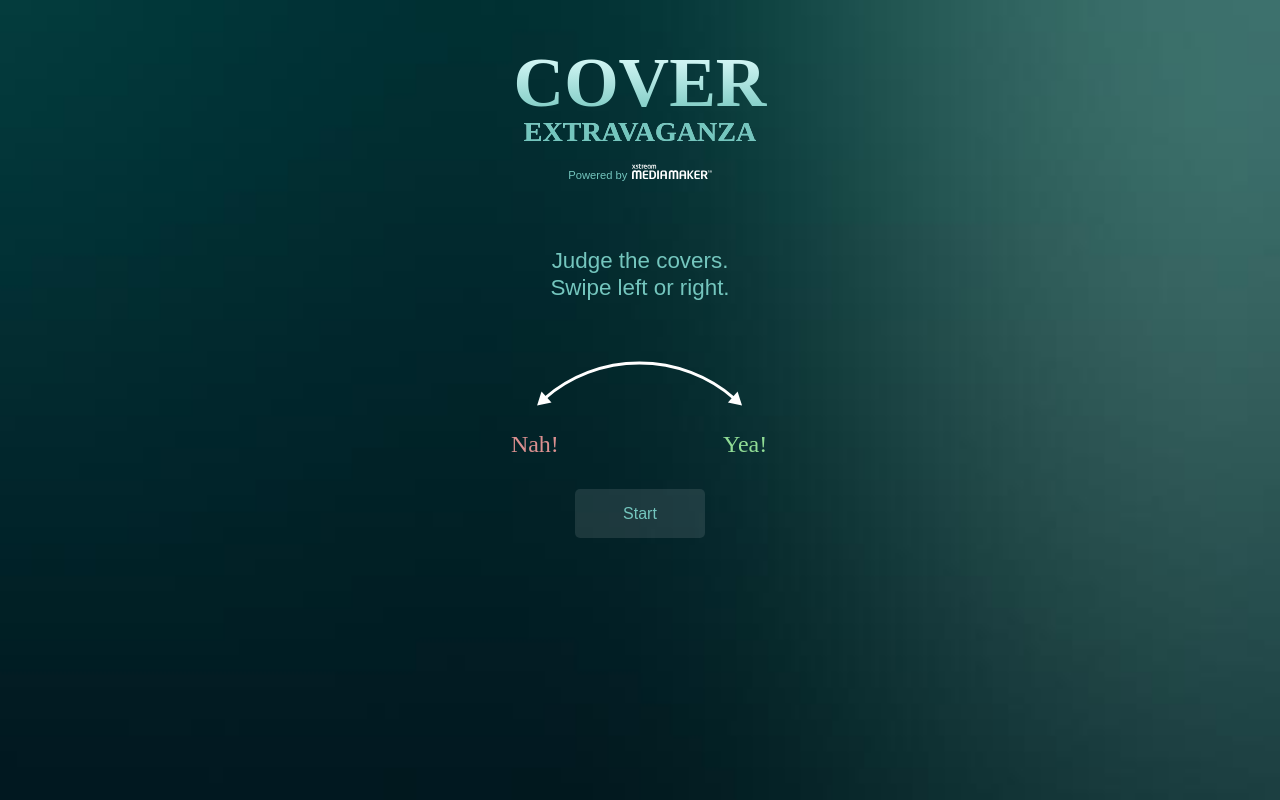
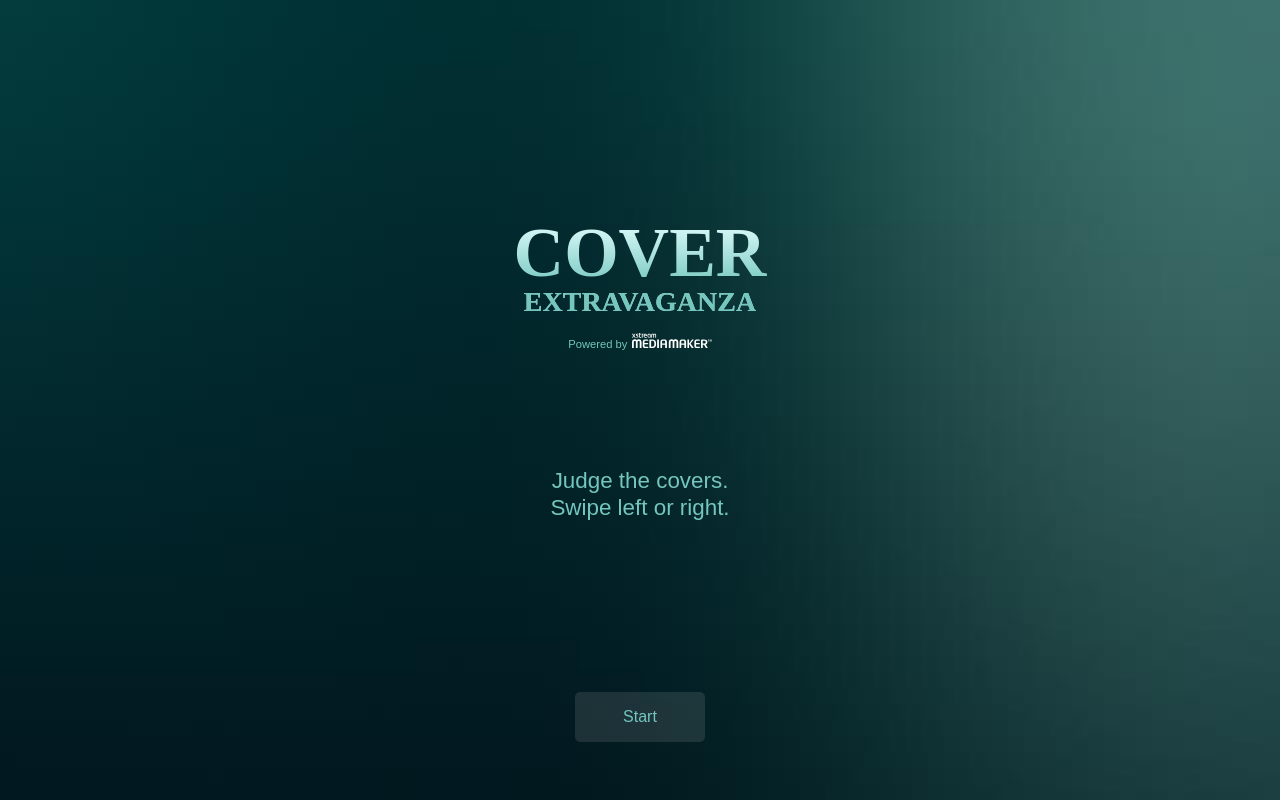
Before and after one commit to lukaszczernal/cover-contest, a web app: file index.html in a window 1280 px wide. Run offline with its HTML, style and script files only (its server is not run), Linux system fonts and the light colour scheme.

Commit message:
Flexible home page

```diff
--- a/index.html
+++ b/index.html
@@ -46,11 +46,9 @@
       </ul>
     </nav> -->
 
-    <main>
-      <div id="home" class="state"></div>
-      <div id="summary" class="state"></div>
-      <div id="deck" class="state"></div>
-    </main>
+    <div id="home" class="state"></div>
+    <div id="summary" class="state"></div>
+    <div id="deck" class="state"></div>
 
     <script type="text/javascript" src="scripts/bower.js"></script>
     <script type="text/javascript" src="templates/templates.js"></script>
--- a/styles/main.css
+++ b/styles/main.css
@@ -1,12 +1,19 @@
+html,
+body {
+  width: 100%;
+  height: 100%;
+  margin: 0;
+  padding: 0;
+  -webkit-box-sizing: border-box;
+  -moz-box-sizing: border-box;
+  box-sizing: border-box;
+}
 html {
-  height: 100%;
   overflow: hidden;
   font-size: 100%;
   background-color: #000;
 }
 body {
-  margin: 0px;
-  height: 100%;
   overflow: auto;
   background: url("../images/bg.jpg");
   -webkit-background-size: cover;
@@ -14,6 +21,13 @@ body {
   background-size: cover;
   color: #74c6be;
   font-family: 'AvenirNext-Regular', 'helvetica light', 'arial', 'sans';
+}
+.state {
+  position: absolute;
+  top: 0;
+  bottom: 0;
+  left: 0;
+  right: 0;
 }
 .swiper-queue {
   position: absolute;
@@ -171,10 +185,76 @@ body {
   right: 5px;
 }
 .home {
-  padding-top: 3rem;
   text-align: center;
+  width: 100%;
+  height: 100%;
+  display: -webkit-box;
+  display: -moz-box;
+  display: -webkit-flex;
+  display: -ms-flexbox;
+  display: box;
+  display: flex;
+  -webkit-box-orient: vertical;
+  -moz-box-orient: vertical;
+  -o-box-orient: vertical;
+  -webkit-flex-direction: column;
+  -ms-flex-direction: column;
+  flex-direction: column;
 }
 .home-title {
+  padding-top: 17%;
+  -webkit-box-flex: 3;
+  -moz-box-flex: 3;
+  -o-box-flex: 3;
+  box-flex: 3;
+  -webkit-flex: 3;
+  -ms-flex: 3;
+  flex: 3;
+}
+.home-instructions {
+  -webkit-box-flex: 2;
+  -moz-box-flex: 2;
+  -o-box-flex: 2;
+  box-flex: 2;
+  -webkit-flex: 2;
+  -ms-flex: 2;
+  flex: 2;
+}
+.home-start {
+  -webkit-box-flex: 2;
+  -moz-box-flex: 2;
+  -o-box-flex: 2;
+  box-flex: 2;
+  -webkit-flex: 2;
+  -ms-flex: 2;
+  flex: 2;
+  display: -webkit-box;
+  display: -moz-box;
+  display: -webkit-flex;
+  display: -ms-flexbox;
+  display: box;
+  display: flex;
+  -webkit-box-align: center;
+  -moz-box-align: center;
+  -o-box-align: center;
+  -ms-flex-align: center;
+  -webkit-align-items: center;
+  align-items: center;
+  -webkit-box-pack: center;
+  -moz-box-pack: center;
+  -o-box-pack: center;
+  -ms-flex-pack: center;
+  -webkit-justify-content: center;
+  justify-content: center;
+}
+.home-titleText {
+  -webkit-box-flex: 1;
+  -moz-box-flex: 1;
+  -o-box-flex: 1;
+  box-flex: 1;
+  -webkit-flex: 1;
+  -ms-flex: 1;
+  flex: 1;
   margin: 0;
   font-family: AvenirNext-Heavy;
   font-size: 4.375rem;
@@ -188,7 +268,7 @@ body {
   -webkit-background-clip: text;
   -webkit-text-fill-color: transparent;
 }
-.home-title.m-subtitle {
+.home-titleText.m-subtitle {
   -webkit-text-stroke-width: 0px;
   -webkit-text-fill-color: initial;
   color: #74c6be;
@@ -196,6 +276,13 @@ body {
   line-height: 1.75rem;
 }
 .home-poweredby {
+  -webkit-box-flex: 1;
+  -moz-box-flex: 1;
+  -o-box-flex: 1;
+  box-flex: 1;
+  -webkit-flex: 1;
+  -ms-flex: 1;
+  flex: 1;
   margin: 1.1rem auto 0 auto;
   max-width: 420px;
   width: 100%;
@@ -208,13 +295,10 @@ body {
   display: inline-block;
   width: 5rem;
 }
-.home-instructions {
+.home-instructionsText {
   display: block;
   font-size: 1.4rem;
   line-height: 1.7rem;
-}
-.home-instructions:first-of-type {
-  padding-top: 4rem;
 }
 .home-swipe {
   margin: 0 auto 2rem auto;
@@ -244,7 +328,6 @@ body {
   -webkit-border-radius: 5px;
   border-radius: 5px;
   cursor: pointer;
-  line-height: 3rem;
 }
 .summary {
   text-align: center;
--- a/templates/templates.js
+++ b/templates/templates.js
@@ -13,7 +13,7 @@ this["CC"]["templates"]["deck"] = Handlebars.template({"compiler":[6,">= 2.0.0-b
     return "<div class=\"swiper\">\n  <div class=\"swiper-queue\">\n  </div>\n  <button id=\"reload\" onclick=\"window.location.reload()\">Reload</button>\n</div>\n";
 },"useData":true});
 this["CC"]["templates"]["home"] = Handlebars.template({"compiler":[6,">= 2.0.0-beta.1"],"main":function(depth0,helpers,partials,data) {
-    return "<section class=\"home\">\n\n  <h1 class=\"home-title\">Cover</h1>\n  <h2 class=\"home-title m-subtitle\">Extravaganza</h2>\n  <div class=\"home-poweredby\">\n    <span class=\"home-poweredbyLabel\">Powered by</span>\n    <img class=\"home-poweredbyLogo\" src=\"images/mmlogo.svg\"/>\n  </div>\n  <span class=\"home-instructions\">Judge the covers.</span>\n  <span class=\"home-instructions\">Swipe left or right.</span>\n  <div class=\"home-swipe\">\n    <div class=\"home-swipeArrow\">\n      <img class=\"home-swipeArrowImg\" src=\"images/arrows.svg\"/>\n    </div>\n    <div class=\"home-swipeLabel m-negative\">Nah!</div>\n    <div class=\"home-swipeLabel m-positive\">Yea!</div>\n  </div>\n  <a class=\"home-start btn\">Start</a>\n\n</section>\n";
+    return "<section class=\"home\">\n\n  <div class=\"home-title\">\n    <h1 class=\"home-titleText\">Cover</h1>\n    <h2 class=\"home-titleText m-subtitle\">Extravaganza</h2>\n    <div class=\"home-poweredby\">\n      <span class=\"home-poweredbyLabel\">Powered by</span>\n      <img class=\"home-poweredbyLogo\" src=\"images/mmlogo.svg\"/>\n    </div>\n  </div>\n\n  <div class=\"home-instructions\">\n    <span class=\"home-instructionsText\">Judge the covers.</span>\n    <span class=\"home-instructionsText\">Swipe left or right.</span>\n  </div>\n  <div class=\"home-start\">\n    <a class=\"btn\">Start</a>\n  </div>\n\n</section>\n";
 },"useData":true});
 this["CC"]["templates"]["summary"] = Handlebars.template({"compiler":[6,">= 2.0.0-beta.1"],"main":function(depth0,helpers,partials,data) {
     return "<div class=\"summary\">\n  <h1 class=\"summary-title\">Summary</h1>\n  <a class=\"summary-goToDeck btn\">Again</a>\n  <br/>\n  <br/>\n  <a class=\"summary-goToHome btn\">Home</a>\n</div>\n";
```
Also changed, not shown: images/dvd/1.jpg (deleted), images/dvd/10.jpg (deleted), images/dvd/2.jpg (deleted), images/dvd/3.jpg (deleted), images/dvd/4.jpg (deleted), images/dvd/5.jpg (deleted), images/dvd/6.jpg (deleted), images/dvd/7.jpg (deleted), images/dvd/8.jpg (deleted), images/dvd/9.jpg (deleted), images/dvd/no-image.jpg (deleted).
